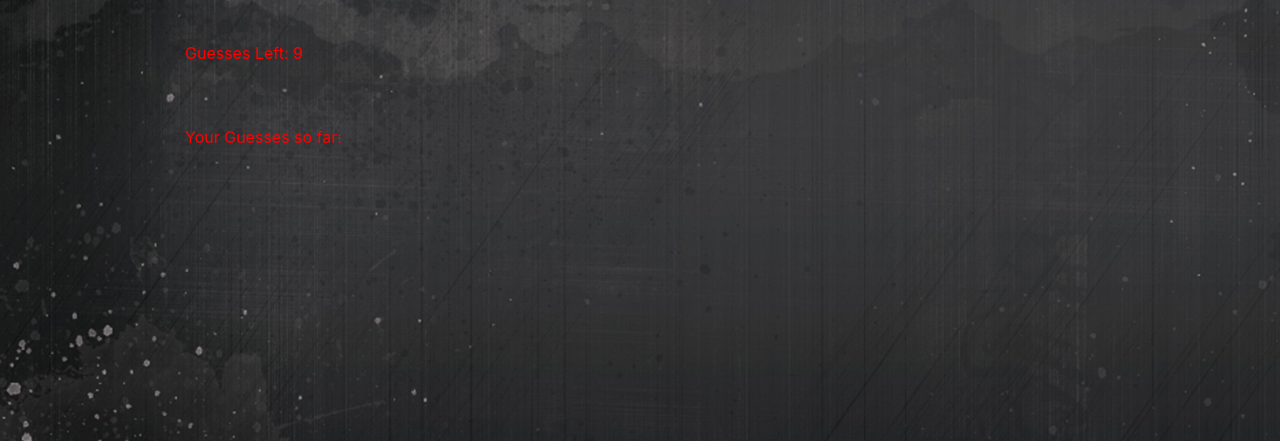
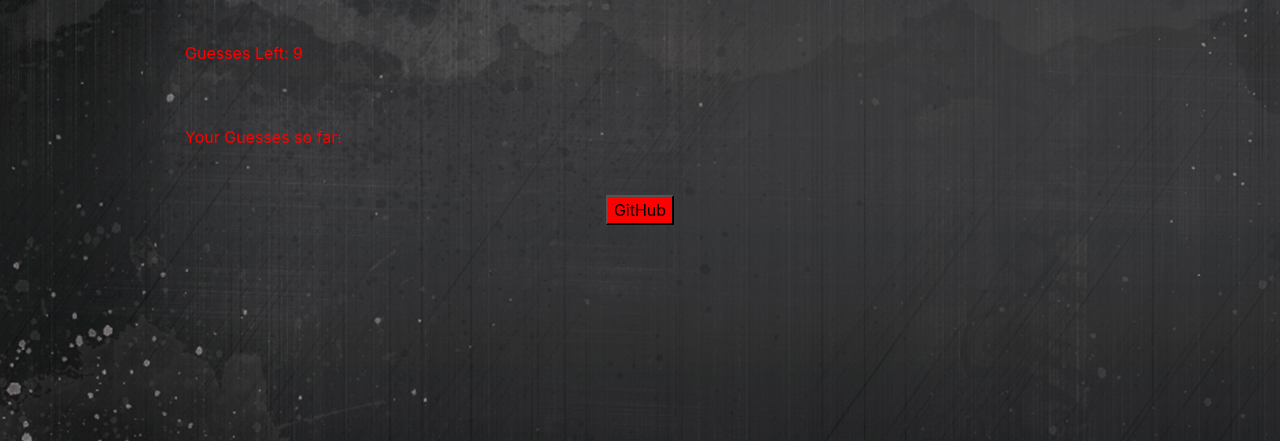
Before and after one commit to ilkovs/Psychic-Game, a plain HTML site: page index.html in a window 1280 px wide. Shown: the part 359-800 px from the top of the page. Drawn offline with nearby package versions, Linux system fonts and the light colour scheme.

Commit message:
added github link

```diff
--- a/assets/css/style.css
+++ b/assets/css/style.css
@@ -36,3 +36,15 @@ video {
     pointer-events: none;
     margin-top: 30px;
 }
+
+button {
+    background-color: red;
+    border-radius: 8px;
+    color: black;
+}
+
+footer {
+    text-align: center;
+    margin-bottom: 0 auto;
+    padding: 30px;
+}
--- a/index.html
+++ b/index.html
@@ -35,16 +35,19 @@
                 <p id="SoFar">Your Guesses so far:</p>
             </div>
             <div class="col-md-8">
-        <video autoplay="autoplay" loop="false">
-            <source src="assets/images/vG4m6DG.mp4" type="video/mp4">
-          </video>
+                <video autoplay="autoplay" loop="false">
+                    <source src="assets/images/vG4m6DG.mp4" type="video/mp4">
+                </video>
 
-        </div>
+            </div>
         </div>
 
 
-    <embed name="Sound" src="assets/images/creepy-background-daniel_simon.mp3" loop="false" hidden="true" autostart="true">
+        <embed name="Sound" src="assets/images/creepy-background-daniel_simon.mp3" loop="false" hidden="true" autostart="true">
 
+        <footer>
+            <a href="https://github.com/ilkovs/Psychic-Game"><button>GitHub</button>
+        </footer>
 
     </div>
 
```
